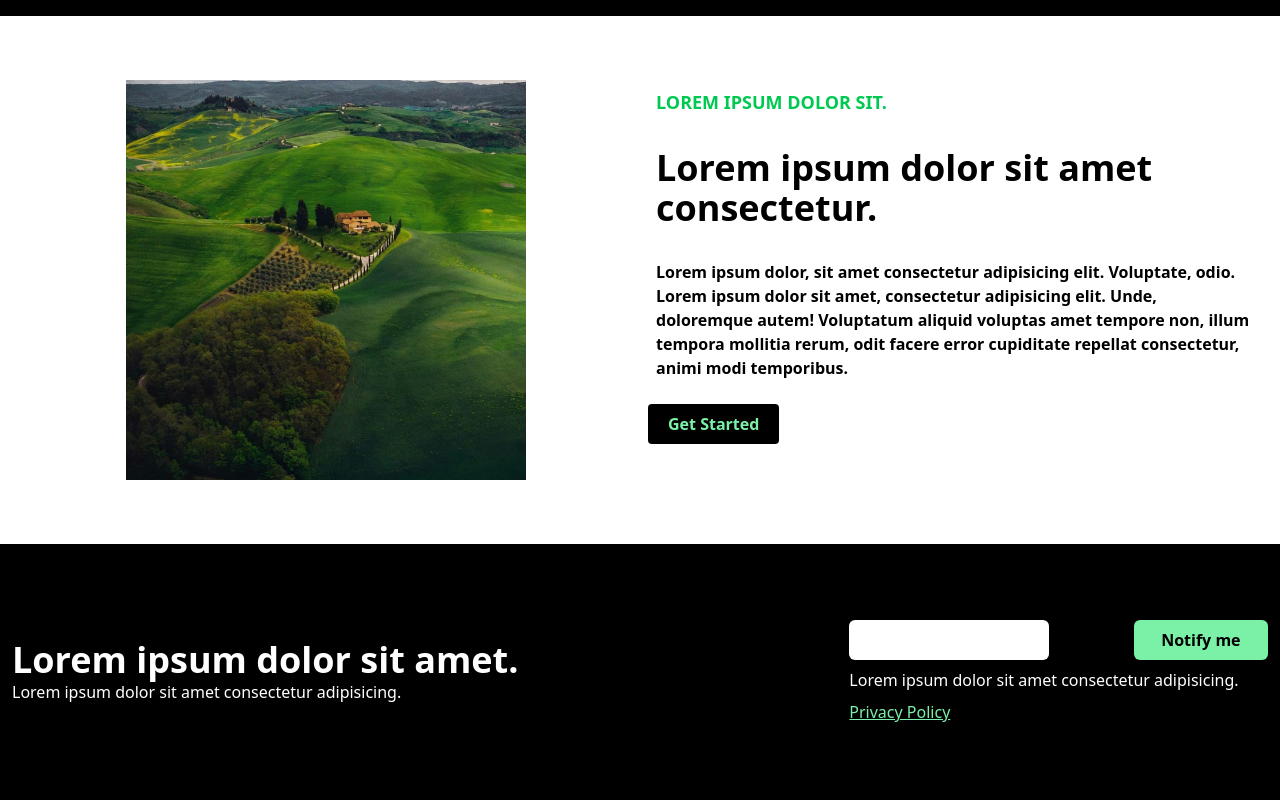
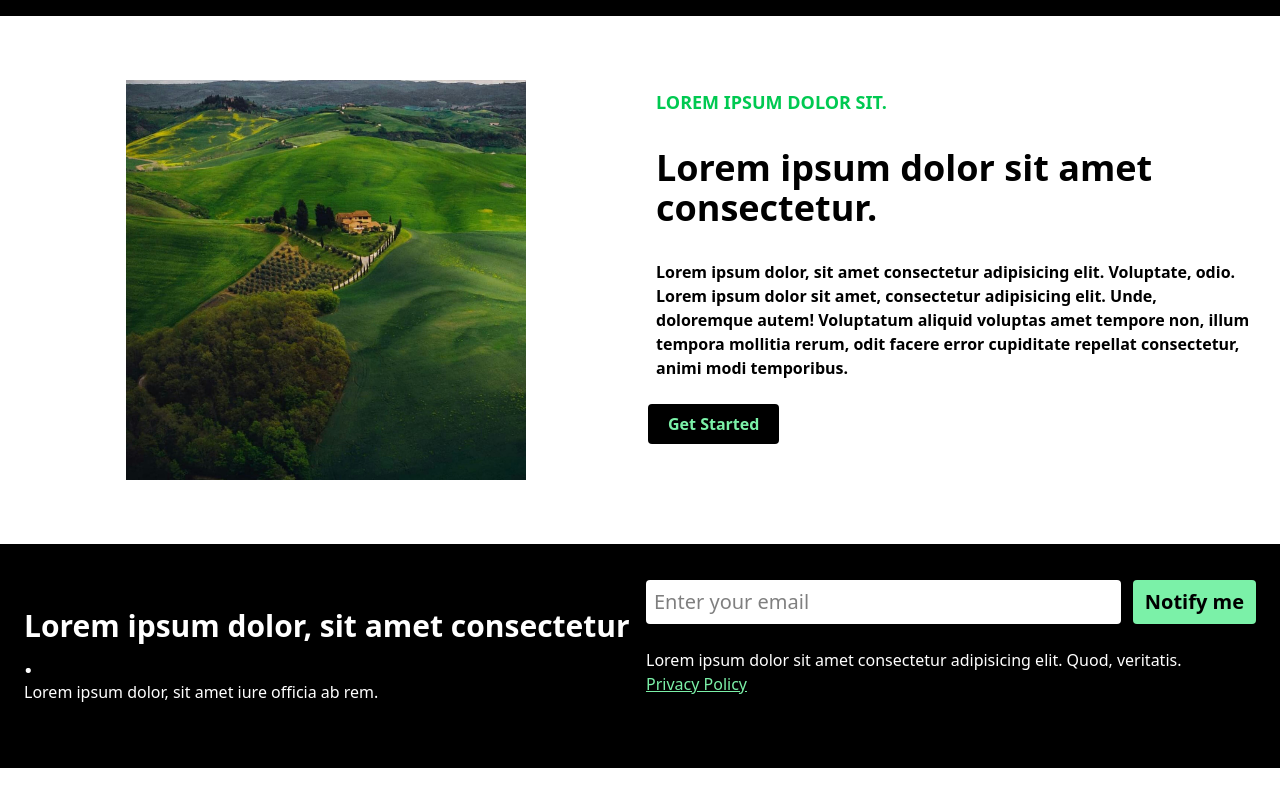
Before and after one commit to pritamstha26/tailwind-practice, a React (Vite) app: page /y-course in a window 1280 px wide. Shown: the part 404-1204 px from the top of the page. After the commit the page ends 1172 px from the top, so only its background shows below. Built offline with nearby package versions, Linux system fonts and the light colour scheme.

Commit message:
feat: update in news component

```diff
--- a/src/component/course/News.jsx
+++ b/src/component/course/News.jsx
@@ -2,27 +2,32 @@ import React from 'react'
 
 export default function News() {
   return (
-    <div className='w-full  flex justify-center items-center py-16 text-white bg-black'>
 
-      <div className=' grid grid-cols-3  items-center container p-3 '>
-        <div className='md:col-span-2  col-span-3'>
 
-        <h1 className='font-extrabold text-4xl'>Lorem ipsum dolor sit amet.</h1>
-        <p className='text-md'>
-          Lorem ipsum dolor sit amet consectetur adipisicing.
-        </p>
-        </div>
+    <div className='bg-black p-6 flex flex-col md:flex-row justify-between  gap-3' >
 
-          <div className='md:col-span-1 col-span-3'>
-        <div className='grid grid-cols-3 gap-2'>
+      <div className='py-10 md:w-1/2'>
+        <h1 className='text-3xl font-extrabold'>Lorem ipsum dolor, sit amet consectetur .</h1>
+        <p>Lorem ipsum dolor, sit amet  iure officia ab rem.</p>
+      </div>
+      <div className='  md:w-1/2 text-white ' >
+      <div className='flex flex-col sm:flex-row gap-3 py-3
+       items-center  justify-center '>
 
-        <input type="text" className='bg-white py-2 col-span-3 md:col-span-2 max-w-[200px] rounded-md' />
-        <button className='bg-green-300 text-black py-2 px-4 col-span-3 max-w-[200px] md:col-span-1 rounded-md font-extrabold'>Notify me</button>
-        <p className='col-span-3'>Lorem ipsum dolor sit amet consectetur adipisicing.</p>
-        <a href="#" className='text-green-300 underline col-span-3'> Privacy Policy</a>
-        </div>
+          <input type="text" className='bg-white text-lg md:text-xl    p-2 w-full sm:flex-1 rounded-sm  outline-none   text-black' placeholder='Enter your email' />
+          <button className='bg-green-300 hover:bg-green-400 text-lg md:text-xl  py-2 px-3 font-bold sm:w-auto  text-black rounded-sm cursor-pointer hover ' onClick={()=> alert("jello") }>Notify me</button>
+      </div>
+        <div className='py-3'>
+            <p>
+              Lorem ipsum dolor sit amet consectetur adipisicing elit. Quod, veritatis.
+            </p>
+            <a href="#" className='text-green-300  underline '>Privacy Policy</a>
         </div>
       </div>
+
+
+
     </div>
+
   )
 }
```
